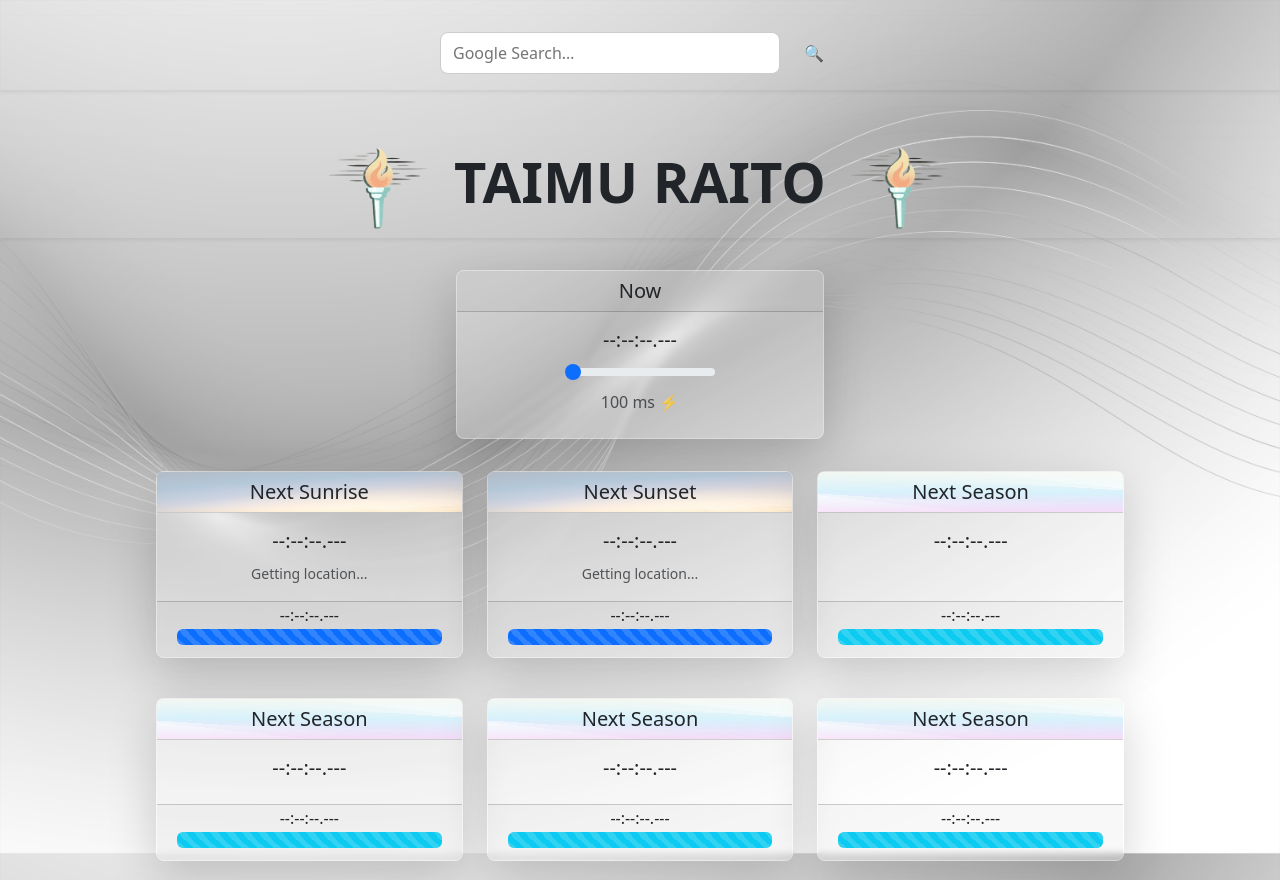
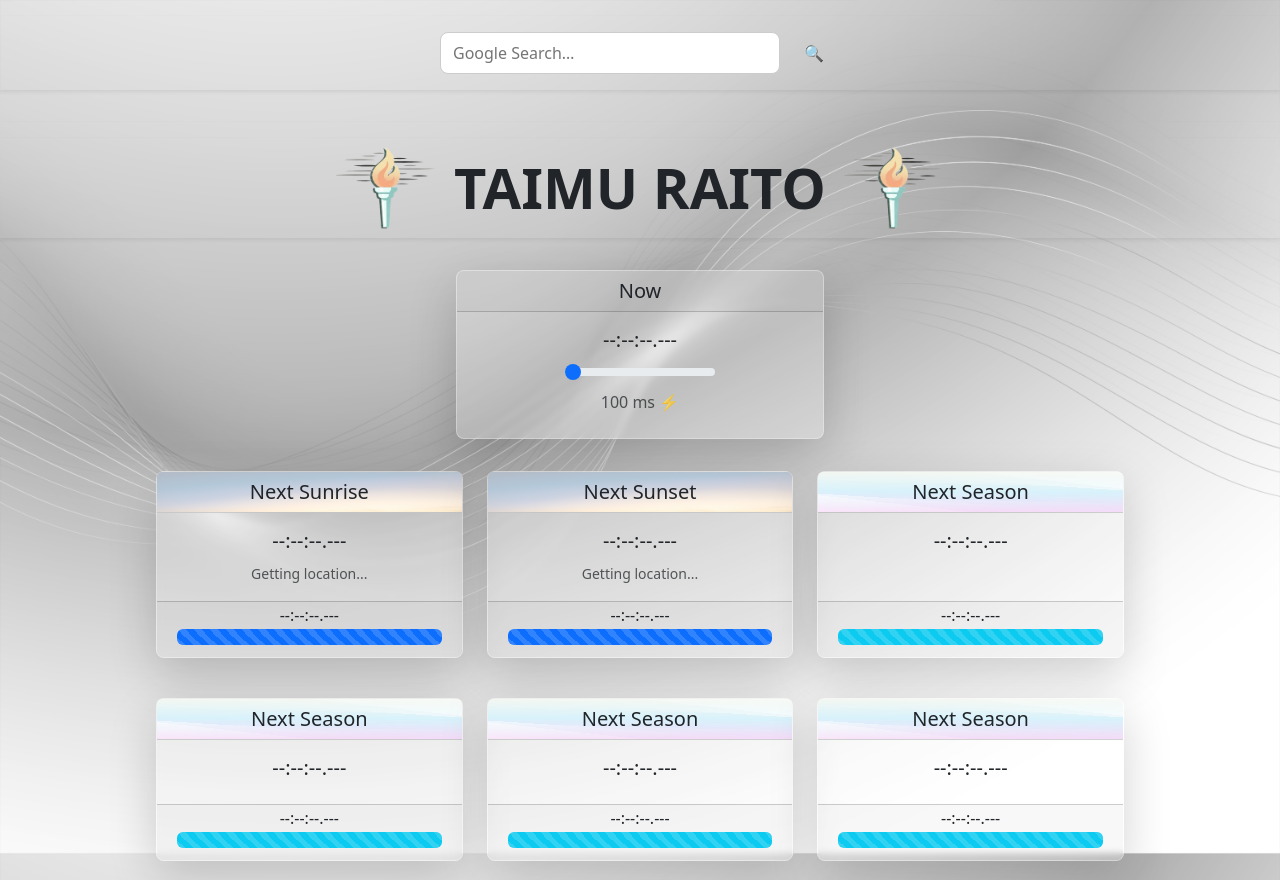
Before and after one commit to ArthurLin100/TaimuRaito, a plain HTML site: page index.html in a window 1280 px wide. Shown: the top 880 px of the page. Drawn offline with nearby package versions, Linux system fonts and the light colour scheme.

Commit message:
optimized cell phone disply

```diff
--- a/index.html
+++ b/index.html
@@ -31,9 +31,9 @@
     </header>
 
     <main class="shadow-sm my-3 py-3 flex-grow-1 text-center">
-        <h1 class="display-4 fw-bold shadow-sm">
+        <h1 class="display-4 fw-bold shadow-sm d-flex align-items-center justify-content-center flex-nowrap">
             <img src="./static/images/torch2.png" style="height: clamp(60px, 10vw, 100px); margin-right:10px; opacity:1.0;">
-            TAIMU RAITO
+            <span class="mx-2 text-nowrap">TAIMU RAITO</span>
             <img src="./static/images/torch2.png" style="height: clamp(60px, 10vw, 100px); margin-left:10px; opacity:1.0;">
         </h1>
 
```
